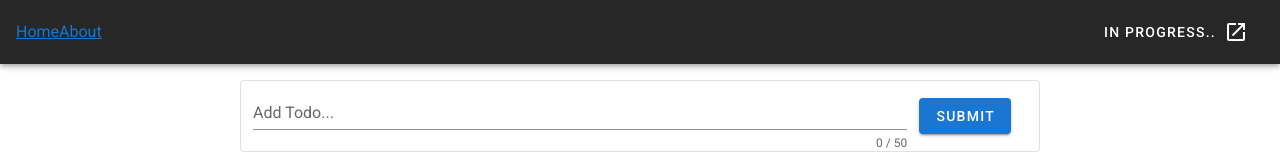
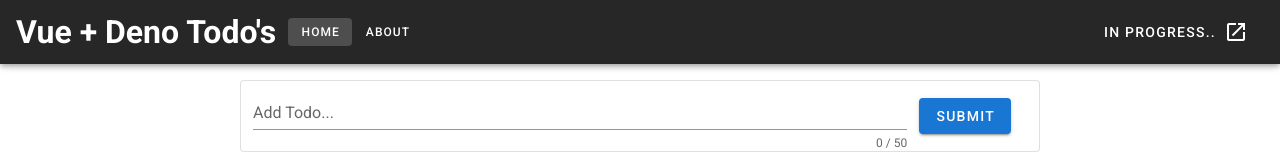
Before and after one commit to stephenstuder/Vue-todos, a Vue app: page /#/ in a window 1280 px wide. Shown: the top 155 px of the page. Built offline with nearby package versions, Linux system fonts and the light colour scheme; no server answers.

Commit message:
style updates

```diff
--- a/src/App.vue
+++ b/src/App.vue
@@ -1,9 +1,10 @@
 <template>
   <v-app>
     <v-app-bar app color="dark" dark>
-      <div id="nav">
-        <router-link to="/">Home</router-link>
-        <router-link to="/about">About</router-link>
+      <div id="nav" class="d-flex align-center">
+        <h1>Vue + Deno Todo's</h1>
+        <v-btn text small class="ml-3" to="/">Home</v-btn>
+        <v-btn text small to="/about">About</v-btn>
       </div>
       <v-spacer></v-spacer>
 
```
Also changed, not shown: src/components/layout/Header.vue (+4 -4 lines).
